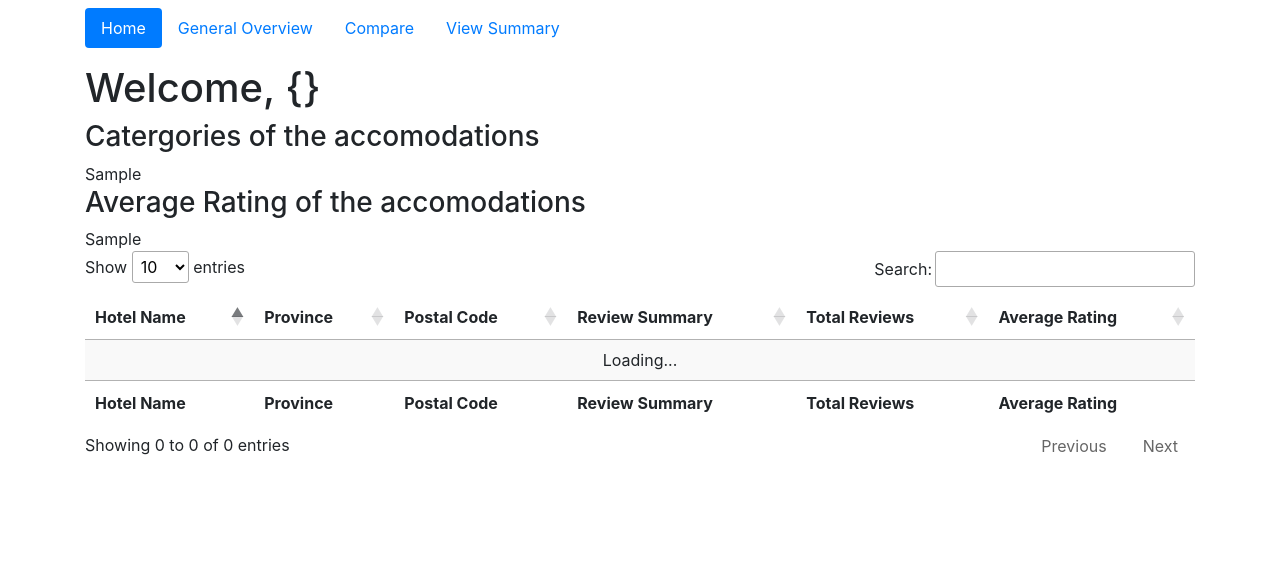
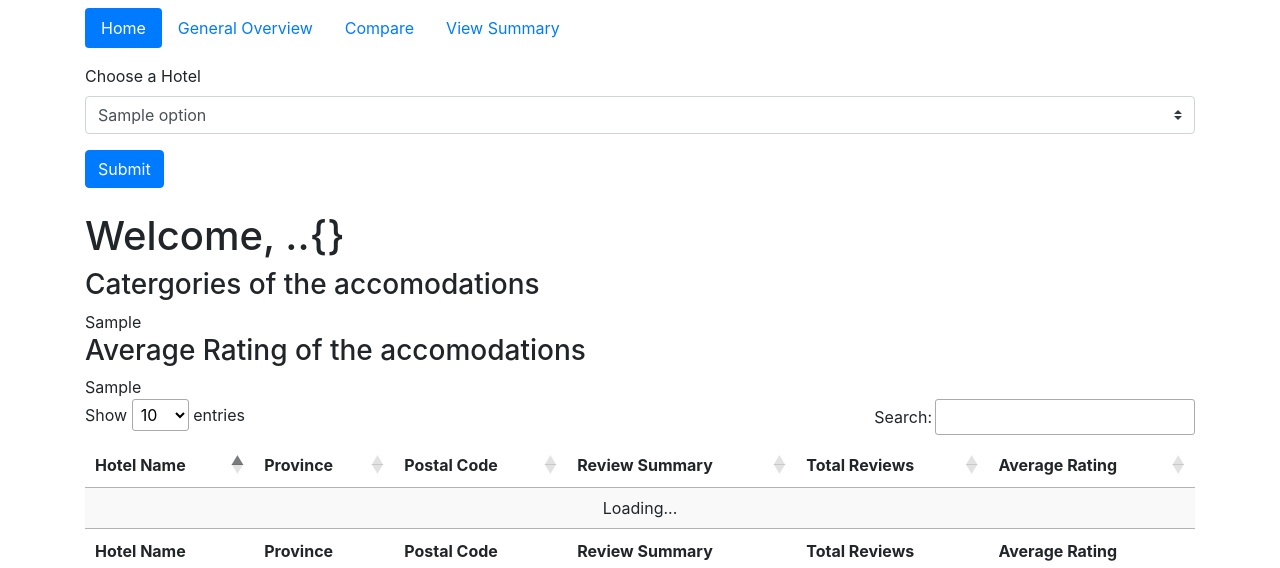
Before and after one commit to tscodes70/PythonApp, a Flask app: template templates/userDashboard.html in a window 1280 px wide. Shown: the part 48-616 px from the top of the page. Run offline with Flask 3, Linux system fonts and the light colour scheme; the template is opened without the code that fills it: most values are stand-ins (such as "Sample title", 1, 10 or a date in 2020); some libraries are stand-ins or nearby versions.

Commit message:
add selector (NOT DONE)

```diff
--- a/templates/userDashboard.html
+++ b/templates/userDashboard.html
@@ -30,7 +30,19 @@
       <div class="tab-content" id="pills-tabContent">
 
         <div class="tab-pane fade show active" id="pills-home" role="tabpanel">
-            <h1>Welcome, {}</h1>
+          <form>
+            <div class="form-group">
+              <label for="selector">Choose a Hotel</label>
+                <select class="custom-select">
+                  {% for option in columnhead %}
+                    <option>{{ option }}</option>
+                  {% endfor%}
+                </select>
+            </div>
+            <button type="submit" class="btn btn-primary">Submit</button>
+          </form>
+          <br>
+            <h1>Welcome, ..{}</h1>
               <h3>Catergories of the accomodations</h3>
             <div>{{ pie_chart_div|safe }}</div>
               <h3>Average Rating of the accomodations</h3>
@@ -102,6 +114,8 @@
             <div>{{ pie_chart_div2|safe }}</div>
             <h3>Average Rating of the accomodations</h3>
             <div>{{ histogram_div2|safe }}</div>
+            <h3>Correlation of Compound Sentiment</h3>
+            <div>{{ correlationgraph|safe}}</div>
 
             <table id='all_data_table' class="display">
               <thead>
```
Also changed, not shown: app_true.py (+18 -3 lines).
